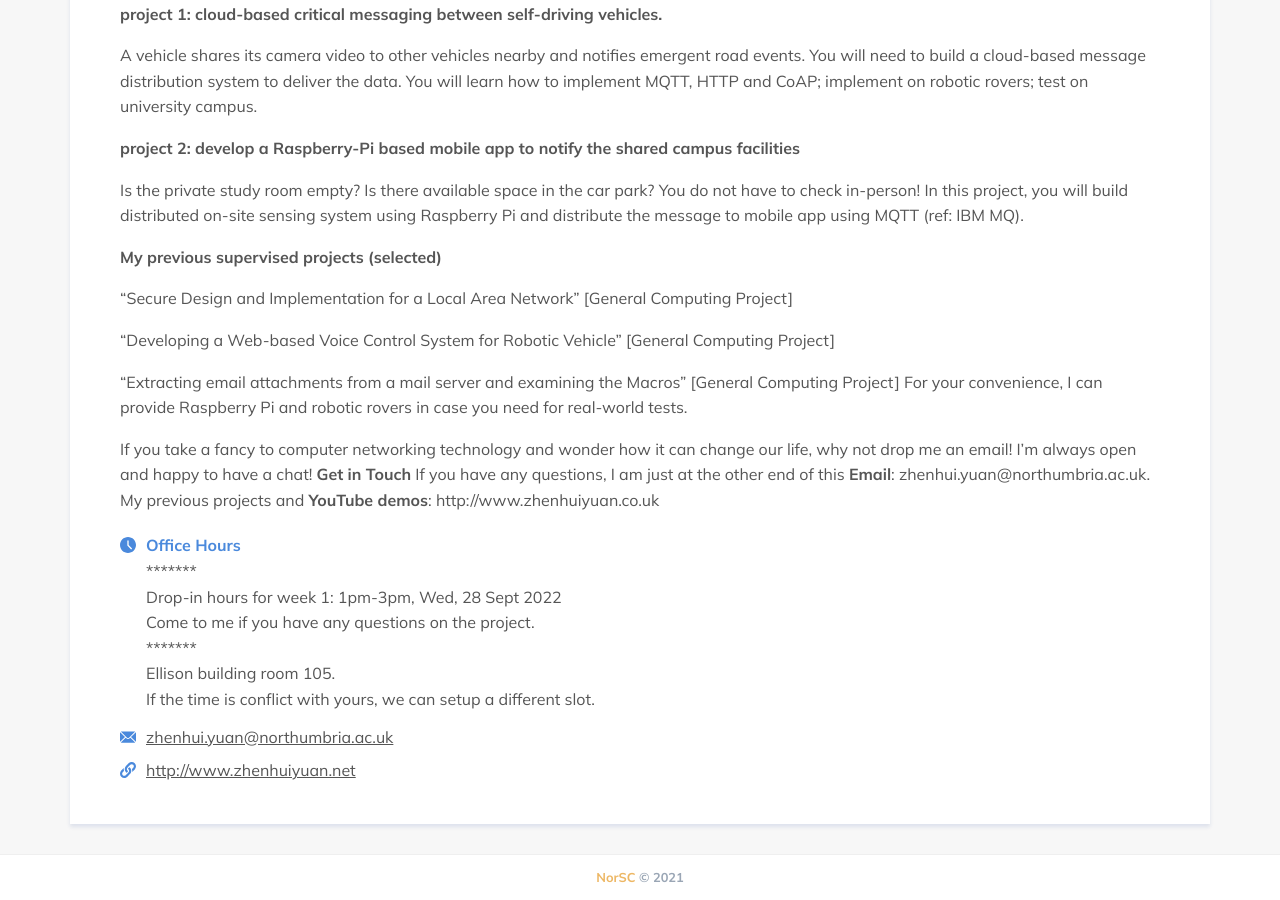
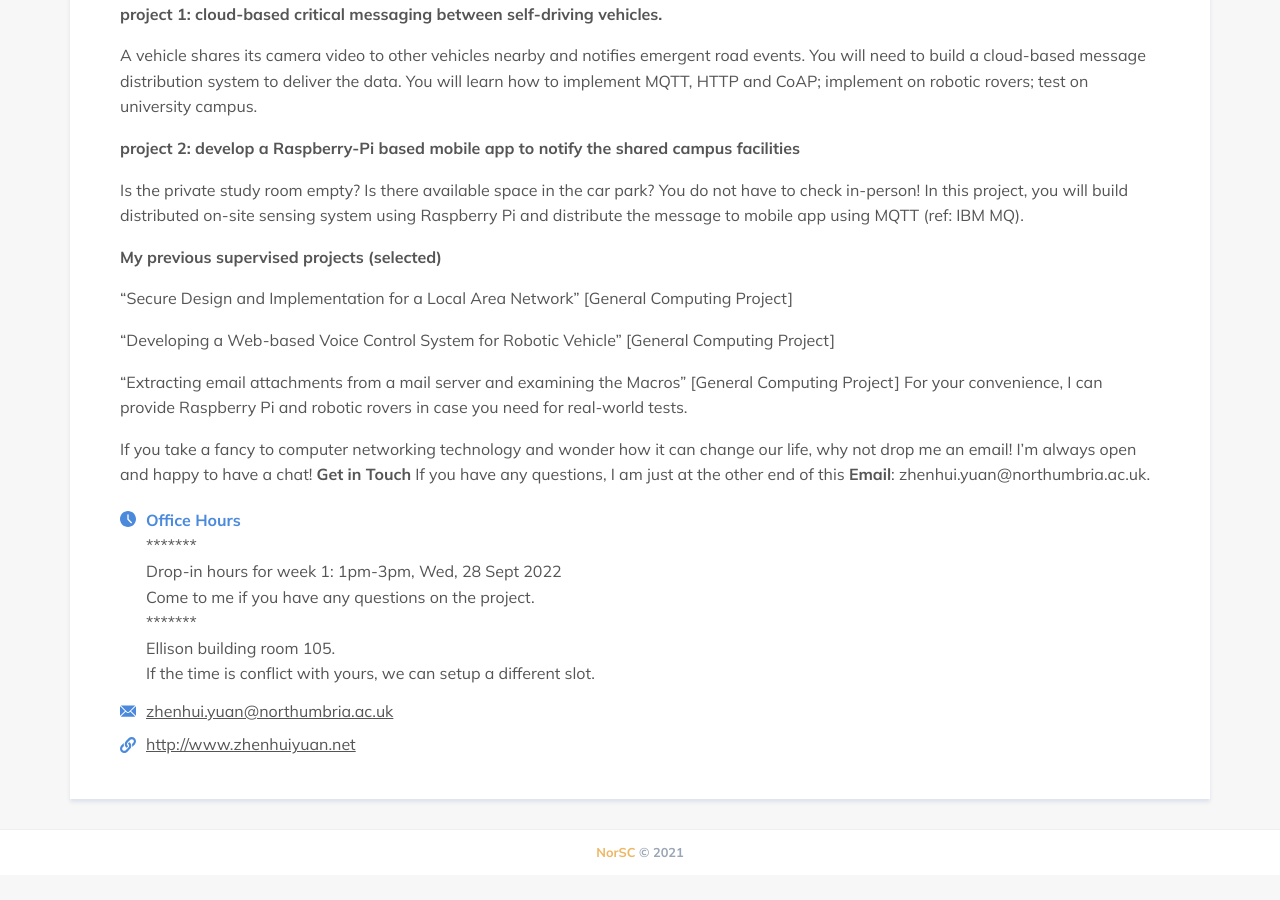
Before and after one commit to NorSC/supervisor-search, a Jekyll site: the page built from _supervisors/zhenhui-yuan.md, in a window 1280 px wide and 900 px high, scrolled down 1122 px. Built offline with Jekyll 4.4.1, drawn with Linux system fonts in a browser that asks for light colours; a script that is not in the unit is left out; after the commit the page ends 1997 px from its top, so only the background shows below that.

Commit message:
Update Supervisors “zhenhui-yuan”

```diff
--- a/_supervisors/zhenhui-yuan.md
+++ b/_supervisors/zhenhui-yuan.md
@@ -96,9 +96,7 @@
 
   **Get in Touch**
 
-  If you have any questions, I am just at the other end of this **Email**: zhenhui.yuan@northumbria.ac.uk.
-
-  My previous projects and **YouTube demos**: http://www.zhenhuiyuan.co.uk[](www.zhenhuiyuan.com)
+  If you have any questions, I am just at the other end of this **Email**: zhenhui.yuan@northumbria.ac.uk.[](www.zhenhuiyuan.com)
 additional_details_msc: >-
   For the purpose of inspiration, I’m sharing three research areas below.
 
```
